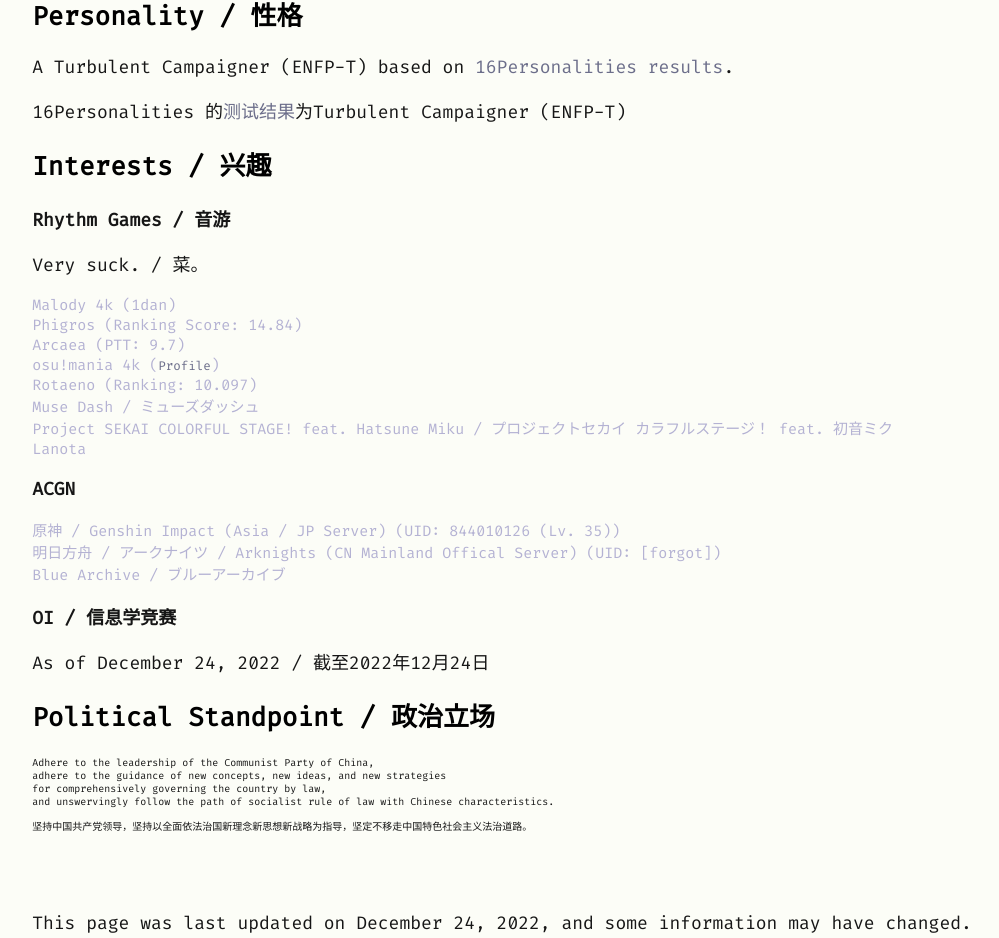
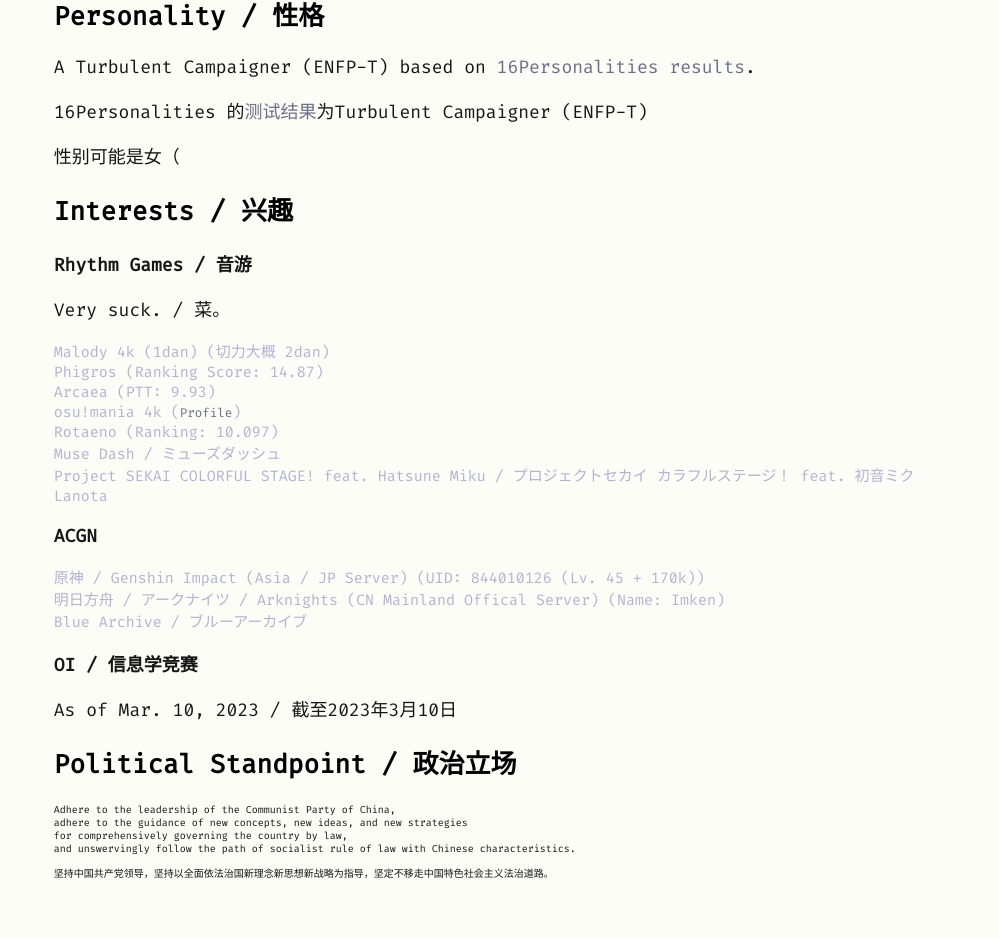
Before and after one commit to immccn123/immccn123, a Vue app: page /about in a window 1280 px wide. Shown: the part 451-1389 px from the top of the page, without its empty margins (138-1137 px from the left). Built offline with nearby package versions, Linux system fonts and the light colour scheme.

Commit message:
Update About Page

```diff
--- a/src/About.vue
+++ b/src/About.vue
@@ -13,7 +13,7 @@
             <p>You can call me immccn123 or Imken.<br>Imken is a readable version of immccn123.</p>
             <p>你可以叫我 immccn123 或 Imken。<br>Imken 是 immccn123 的<i>可读</i>版本。</p>
             <p>I prefer not to reveal my real name, <br>even though you can easily know it.</p>
-            <p>不愿透露真实姓名<br>（但是查到它确实很容易啦</p>
+            <p>不愿透露真实姓名<br>（但是查到它确实很容易啦 看自己啦</p>
           </div>
           <div id="personality">
             <h2>Personality / 性格</h2>
@@ -21,6 +21,7 @@
                 href="https://www.16personalities.com/profiles/c92e29682c0f2">16Personalities results</a>.</p>
             <p>16Personalities 的<a href="https://www.16personalities.com/profiles/c92e29682c0f2">测试结果</a>为Turbulent
               Campaigner (ENFP-T)</p>
+            <p>性别可能是女（</p>
           </div>
           <div id="interest">
             <h2>Interests / 兴趣</h2>
@@ -28,9 +29,9 @@
               <h3>Rhythm Games / 音游</h3>
               <p>Very suck. / 菜。</p>
               <p style="font-size: smaller; color: #b4b2d3;">
-                Malody 4k (1dan)<br>
-                Phigros (Ranking Score: 14.84)<br>
-                Arcaea (PTT: 9.7)<br>
+                Malody 4k (1dan) (切力大概 2dan)<br>
+                Phigros (Ranking Score: 14.87)<br>
+                Arcaea (PTT: 9.93)<br>
                 osu!mania 4k (<a href="https://osu.ppy.sh/users/28687186" style="font-size: smaller;">Profile</a>)<br>
                 Rotaeno (Ranking: 10.097)<br>
                 Muse Dash / ミューズダッシュ<br>
@@ -41,14 +42,14 @@
             <div id="acg">
               <h3>ACGN</h3>
               <p style="font-size: smaller; color: #b4b2d3;">
-                原神 / Genshin Impact (Asia / JP Server) (UID: 844010126 (Lv. 35))<br>
-                明日方舟 / アークナイツ / Arknights (CN Mainland Offical Server) (UID: [forgot])<br>
+                原神 / Genshin Impact (Asia / JP Server) (UID: 844010126 (Lv. 45 + 170k))<br>
+                明日方舟 / アークナイツ / Arknights (CN Mainland Offical Server) (Name: Imken)<br>
                 Blue Archive / ブルーアーカイブ
               </p>
             </div>
             <div id="oi">
               <h3>OI / 信息学竞赛</h3>
-              <p>As of December 24, 2022 / 截至2022年12月24日</p>
+              <p>As of Mar. 10, 2023 / 截至2023年3月10日</p>
             </div>
           </div>
           <div id="political-standpoint">
@@ -65,8 +66,8 @@
           <div style="height: 50px;"></div>
           <div style="text-align: center;">
             <p>
-              This page was last updated on December 24, 2022, and some information may have changed.<br>
-              本页面最后更新于2022年12月24日，其中的某些信息可能已经发生改变。
+              This page was last updated on Mar. 10, 2023, and some information may have changed.<br>
+              本页面最后更新于2023年3月10日，其中的某些信息可能已经发生改变。
             </p>
             <router-link to="/">Home</router-link>
           </div>
```
